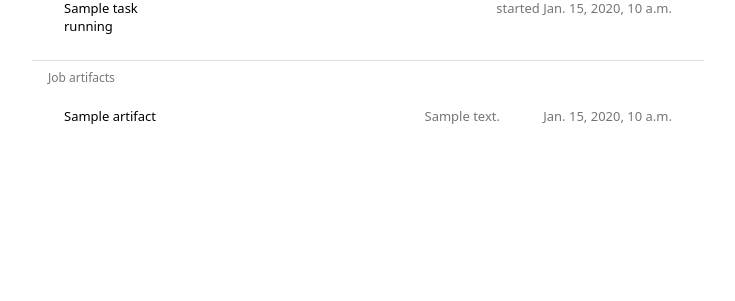
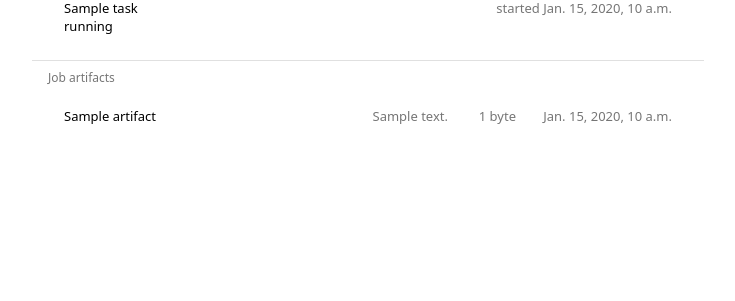
Before and after one commit to katalysteducation/do-me-a-pdf, a Django app: template jobmgr/templates/job/view.html in a window 1280 px wide. Shown: the part 172-473 px from the top of the page, without its empty margins (272-1007 px from the left). Run offline with Django 3.2, Linux system fonts and the light colour scheme; the template is opened without the code that fills it: most values are stand-ins (such as "Sample title", 1, 10 or a date in 2020); data that the repository does not hold is empty; parts of the project's set-up code (start-up, migrations or seed data) failed here and were passed over.

Commit message:
Display artifact size

```diff
--- a/jobmgr/templates/job/view.html
+++ b/jobmgr/templates/job/view.html
@@ -38,6 +38,7 @@
     <div class="single-line-list-item list-button md-surface md-real">
       <span class="first-line">{{ artifact.name }}</span>
       <span class="topright-line">{{ artifact.created }}</span>
+      <span class="artifact-size">{{ artifact.file.size | filesizeformat }}</span>
       <span class="type">{{ artifact.type.description }}</span>
 
       <a href="{% url 'job.media' object.id artifact.name %}"><span></span></a>
```
